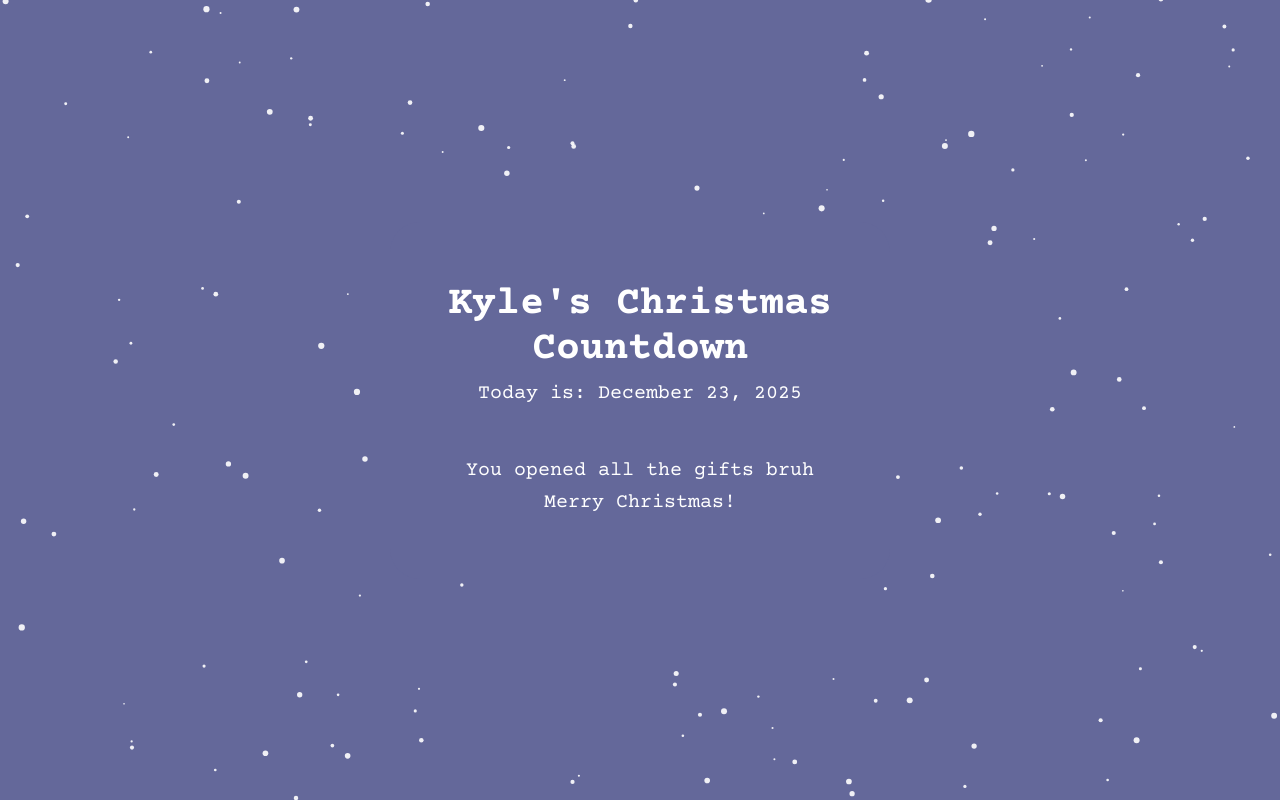
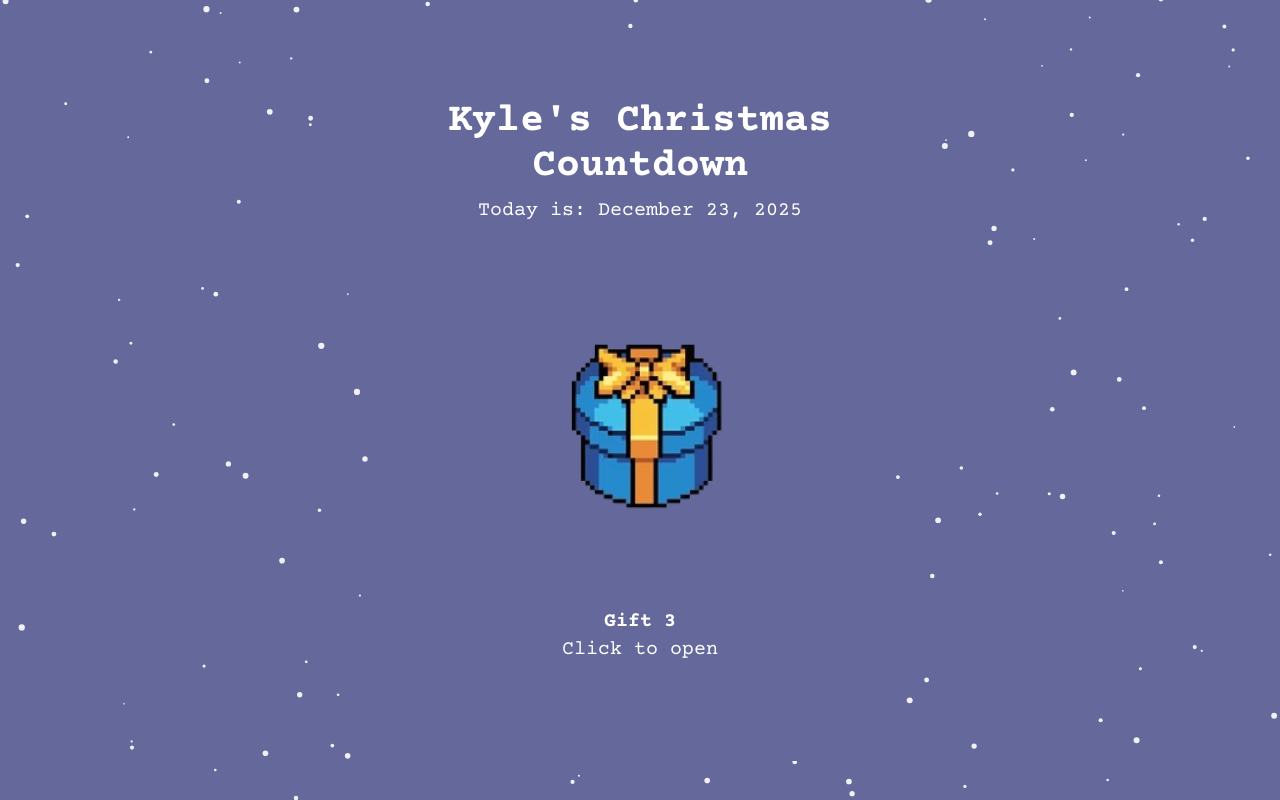
Before and after one commit to shrikaas/christmasgift, a plain HTML site: page index.html in a window 1280 px wide. Drawn offline with nearby package versions, Linux system fonts and the light colour scheme.

Commit message:
Update index.html

```diff
--- a/index.html
+++ b/index.html
@@ -173,9 +173,9 @@
         const giftDates = [
             new Date('2025/12/19'),
             new Date('2025/12/20'),
-            new Date('2025/12/21'),
-            new Date('2025/12/22'),
-            new Date('2025/12/23')
+            new Date('2025/12/23'),
+            new Date('2025/12/24'),
+            new Date('2025/12/25')
         ];
         function formatDate(date) {
             const months = ['January', 'February', 'March', 'April', 'May', 'June',
```
